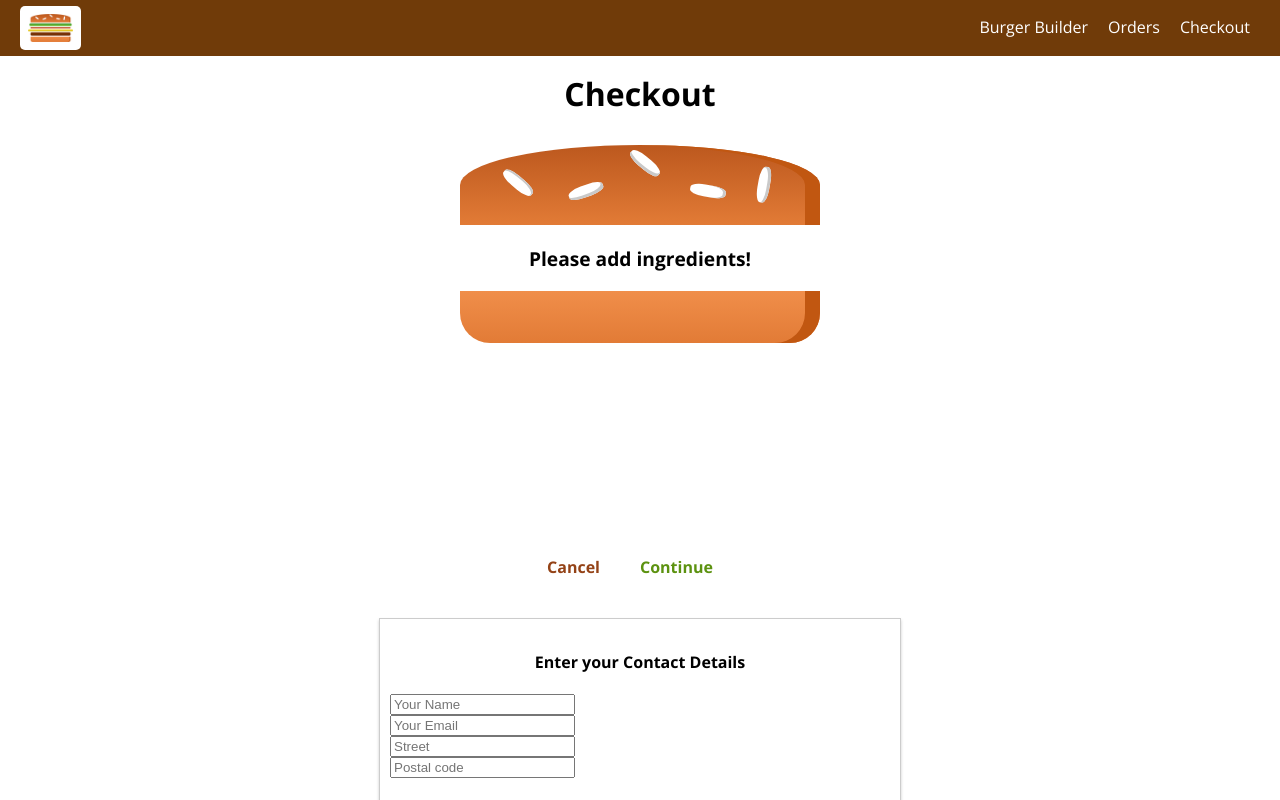
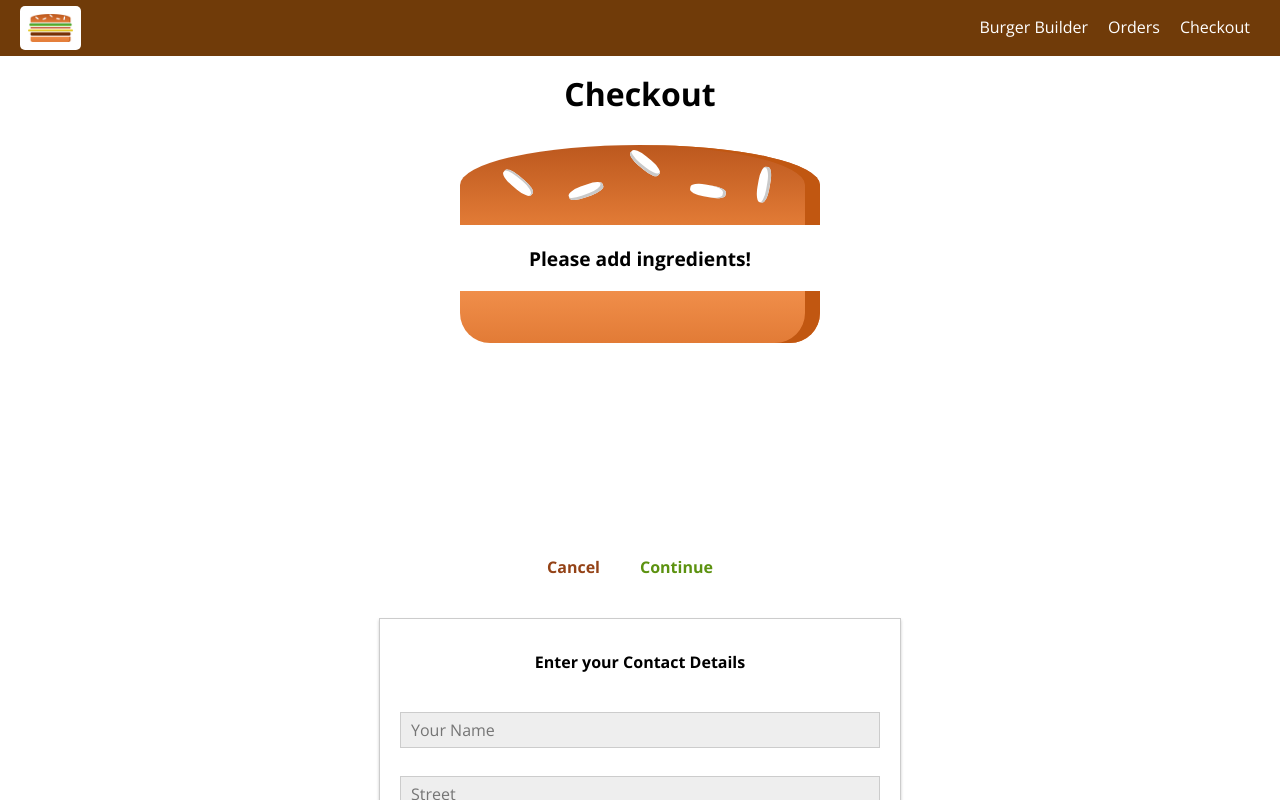
Before and after one commit to realigork/burger_builder, a React app: page /checkout in a window 1280 px wide. Both pictures are taken after a click on the button "Continue". Shown: the top 800 px of the page. Built offline with nearby package versions, Linux system fonts and the light colour scheme.

Commit message:
Add UI button; Add contact form on the checkout

```diff
--- a/src/components/UI/Button/Button.css
+++ b/src/components/UI/Button/Button.css
@@ -15,6 +15,11 @@
   padding-left: 0;
 }
 
+.Button:disabled {
+  color: #ccc;
+  cursor: not-allowed;
+}
+
 .Success {
   color: #5C9210;
 }
--- a/src/components/UI/Button/Button.js
+++ b/src/components/UI/Button/Button.js
@@ -3,10 +3,12 @@
 import classes from './Button.css';
 
 const button = (props) => {
+  console.log('button', props);
   return (
     <button
       className={[classes.Button, classes[props.btnType]].join(' ')}
       onClick={props.clicked}
+      disabled={props.disabled}
     >
       {props.children}
     </button>
--- /dev/null
+++ b/src/components/UI/Input/input.css
@@ -0,0 +1,32 @@
+.input {
+  width: 100%;
+  padding: 10px;
+  box-sizing: border-box;
+}
+
+.label {
+  font-weight: bold;
+  display: block;
+  margin-bottom: 8px;
+}
+
+.inputElement {
+  display: block;
+  width: 100%;
+  outline: none;
+  border: 1px solid #ccc;
+  background: #eee;
+  font: inherit;
+  padding: 6px 10px;
+  box-sizing: border-box;
+}
+
+.inputElement:focus {
+  outline: none;
+  background: #fff;
+}
+
+.invalid {
+  border: 1px solid red;
+  background-color: #fda49a;
+}
--- /dev/null
+++ b/src/components/UI/Input/input.js
@@ -0,0 +1,64 @@
+import React from 'react';
+
+import classes from './input.css';
+
+const Input = (props) => {
+  let inputElement = null;
+  const inputClasses = [classes.inputElement];
+
+  if (props.invalid && props.shouldValidate && props.touched) {
+    inputClasses.push(classes.invalid);
+  }
+
+  switch(props.elementType) {
+    case ('input'):
+      inputElement = <input
+        onChange={props.onChange}
+        className={inputClasses.join(' ')}
+        {...props.elementConfig}
+        value={props.value}
+      />;
+      break;
+
+    case('textarea'):
+      inputElement = <textarea
+        onChange={props.onChange}
+        className={inputClasses.join(' ')}
+        {...props.elementConfig}
+        value={props.value}
+      />;
+      break;
+
+    case('select'):
+      inputElement = (
+        <select
+          onChange={props.onChange}
+          className={inputClasses.join(' ')}
+          value={props.value}
+        >
+          {props.elementConfig.options.map(option => (
+            <option key={option.value} value={option.value}>
+              {option.displayValue}
+            </option>
+          ))}
+        </select>);
+      break;
+
+    default:
+      inputElement = <input
+        className={inputClasses.join(' ')}
+        {...props.elementConfig}
+        value={props.value}
+      />;
+  }
+
+  return (
+    <div className={classes.input}>
+      <label className={classes.label}>{props.label}</label>
+      {inputElement}
+    </div>
+  );
+}
+
+
+export default Input;
--- a/src/containers/Checkout/ContactData/ContactData.css
+++ b/src/containers/Checkout/ContactData/ContactData.css
@@ -7,10 +7,6 @@
   padding: 10px;
 }
 
-.Input {
-  display: block;
-}
-
 @media (min-width: 600px) {
   .ContactData {
     width: 500px;
--- a/src/containers/Checkout/ContactData/ContactData.js
+++ b/src/containers/Checkout/ContactData/ContactData.js
@@ -2,36 +2,109 @@
 
 import Button from '../../../components/UI/Button/Button';
 import Spinner from '../../../components/UI/Spinner/Spinner';
+import Input from '../../../components/UI/Input/input';
 import axios from '../../../axios-orders';
 
 import classes from './ContactData.css';
 
 class ContactData extends Component {
   state = {
-    name : '',
-    email: '',
-    address: {
-      street: '',
-      postalCode: ''
-    }
+    orderForm: {
+      name: {
+        elementType: 'input',
+        elementConfig: {
+          type: 'text',
+          placeholder: 'Your Name'
+        },
+        value:'',
+        validation: {
+          required: true
+        },
+        valid: false,
+        touch: false
+      },
+      street: {
+        elementType: 'input',
+        elementConfig: {
+          type: 'text',
+          placeholder: 'Street'
+        },
+        value:'',
+        validation: {
+          required: true
+        },
+        valid: false,
+        touch: false
+      },
+      zipCode: {
+        elementType: 'input',
+        elementConfig: {
+          type: 'text',
+          placeholder: 'Post Code'
+        },
+        value:'',
+        validation: {
+          required: true,
+          minLength: 4,
+          maxLength: 9
+        },
+        valid: false,
+        touch: false
+      },
+      country: {
+        elementType: 'input',
+        elementConfig: {
+          type: 'text',
+          placeholder: 'County'
+        },
+        value:'',
+        validation: {
+          required: true
+        },
+        valid: false,
+        touch: false
+      },
+      email: {
+        elementType: 'input',
+        elementConfig: {
+          type: 'text',
+          placeholder: 'Your Name'
+        },
+        value:'',
+        validation: {
+          required: true
+        },
+        valid: false,
+        touch: false
+      },
+      deliveryMethod: {
+        elementType: 'select',
+        elementConfig: {
+          options: [
+            { value: 'fastest', displayValue: 'Fastest' },
+            { value: 'cheapest', displayValue: 'Cheapest' }
+          ]
+        },
+        value:'',
+        valid: true
+      }
+    },
+    loading: false,
+    isValid: false
   }
 
   orderHandler = (e) => {
     e.preventDefault();
     this.setState({ loading: true });
+    const formData = {};
+    for (let key in this.state.orderForm) {
+      formData[key] = this.state.orderForm[key].value;
+    }
+
     const order = {
       ingredients: this.props.ingredients,
       price: this.state.totalPrice,
-      customer: {
-        name: 'Max Schwarz',
-        address: {
-          street: '101 Teststraat 1',
-          zipCode: '41624',
-          country: 'Germany'
-        },
-        email: 'test@test.com'
-      },
-      deliveryMethod: 'fastest'
+      orderData: formData
     };
 
     axios
@@ -47,14 +120,64 @@
       });
   }
 
+  validate(value, rules) {
+    let isValid = true;
+
+    if (rules.required) {
+      isValid = value.trim() !== '' && isValid;
+    }
+
+    if (rules.minLength) {
+      isValid = value.length >= rules.minLength && isValid;
+    }
+
+    if (rules.maxLength) {
+      isValid = value.length <= rules.maxLength && isValid;
+    }
+
+    return isValid;
+  }
+
+  inputChangedHandler = (e, id) => {
+    const updatedOrderForm = { ...this.state.orderForm };
+    const updatedElement = { ...updatedOrderForm[id] }
+    updatedElement.value = e.target.value;
+    updatedElement.valid = this.validate(updatedElement.value, updatedElement.validation);
+    updatedElement.touch = true;
+    updatedOrderForm[id] = updatedElement;
+
+    let formIsValid = true;
+    for (let id in updatedOrderForm) {
+      formIsValid = updatedOrderForm[id].valid && formIsValid;
+    }
+
+    this.setState({orderForm: updatedOrderForm, isValid: formIsValid});
+  }
+
   render() {
+    const formElements = [];
+    for (let key in this.state.orderForm) {
+      formElements.push({
+        id: key,
+        config: this.state.orderForm[key]
+      });
+    }
+
     let form = (
-      <form>
-        <input className={classes.Input} type="text" name="name" placeholder="Your Name" />
-        <input className={classes.Input} type="text" name="email" placeholder="Your Email" />
-        <input className={classes.Input} type="text" name="street" placeholder="Street" />
-        <input className={classes.Input} type="text" name="postal" placeholder="Postal code" />
-        <Button btnType="Success" clicked={this.orderHandler}>ORDER</Button>
+      <form onSubmit={this.orderHandler}>
+        {formElements.map(formElement => (
+          <Input
+            key={formElement.id}
+            elementType={formElement.config.elementType}
+            elementConfig={formElement.config.elementConfig}
+            value={formElement.config.value}
+            invalid={!formElement.config.valid}
+            shouldValidate={formElement.config.validation}
+            touched={formElement.config.touch}
+            onChange={(e) => this.inputChangedHandler(e, formElement.id)}
+          />
+        ))}
+        <Button btnType="Success" clicked={this.orderHandler} disabled={!this.state.isValid}>ORDER</Button>
       </form>
     );
     if (this.state.loading) {
```
Also changed, not shown: 1 other file (tests, documents, lock files or other folders). Lines whose indentation alone changed are shown as unchanged.
